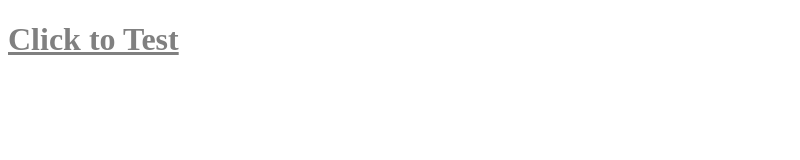
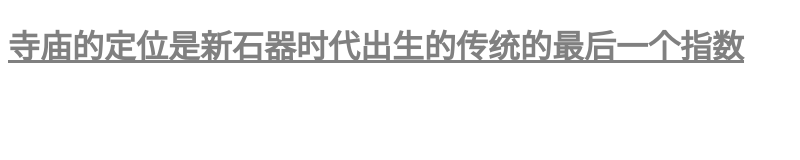
Before and after one commit to yer-joe/nothing_repository, a plain HTML site: page index.html in a window 1280 px wide. Shown: the whole page, without its empty margins (0-800 px from the left). Drawn offline with Linux system fonts and the light colour scheme.

Commit message:
fifth commit

```diff
--- a/index.html
+++ b/index.html
@@ -11,6 +11,6 @@
         </style>
     </head>
     <body>
-        <h1><a href="test.html" title="test">Click to Test</a></h1>
+        <h1><a href="test.html" title="test">寺庙的定位是新石器时代出生的传统的最后一个指数</a></h1>
     </body>
 </html>
```
